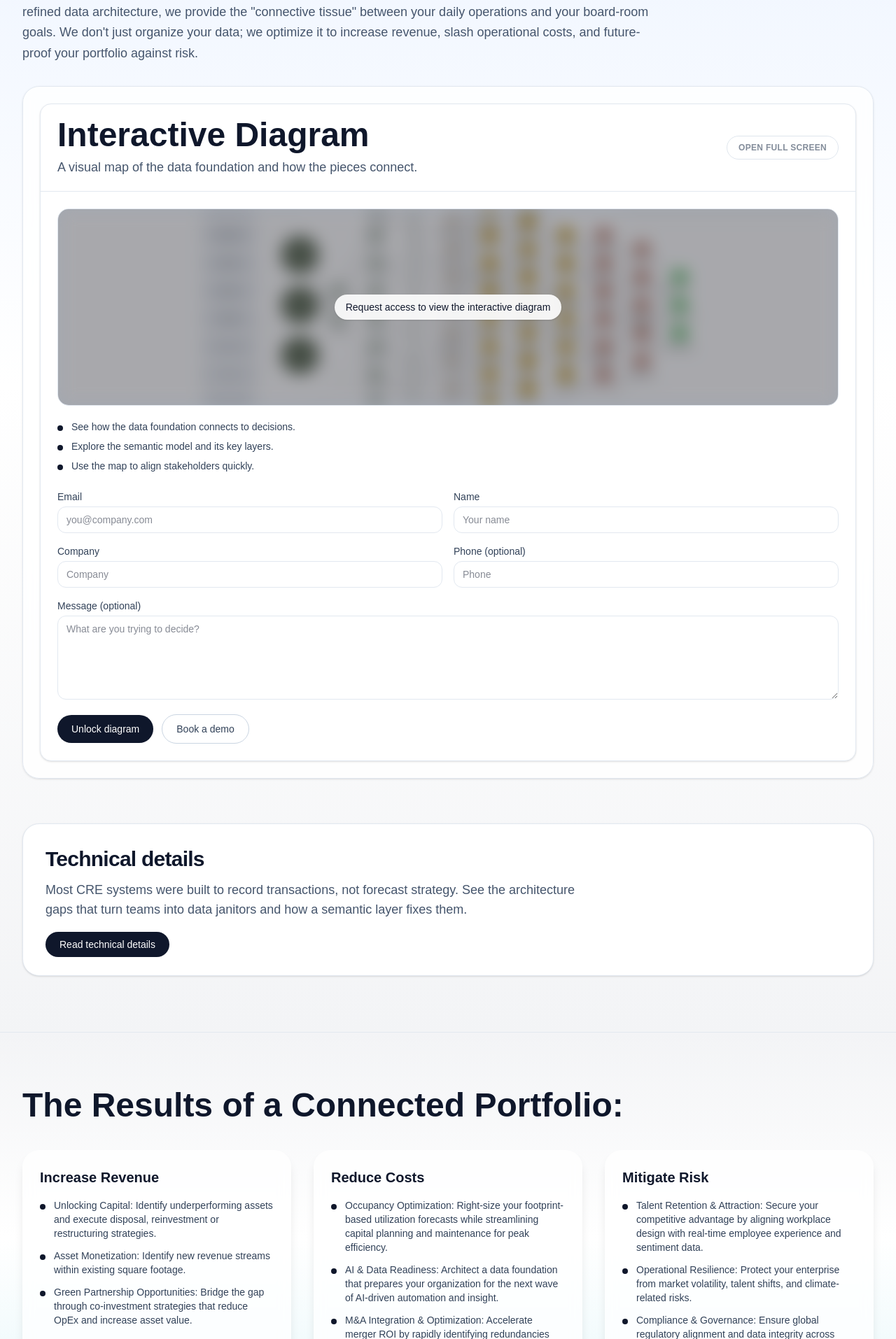
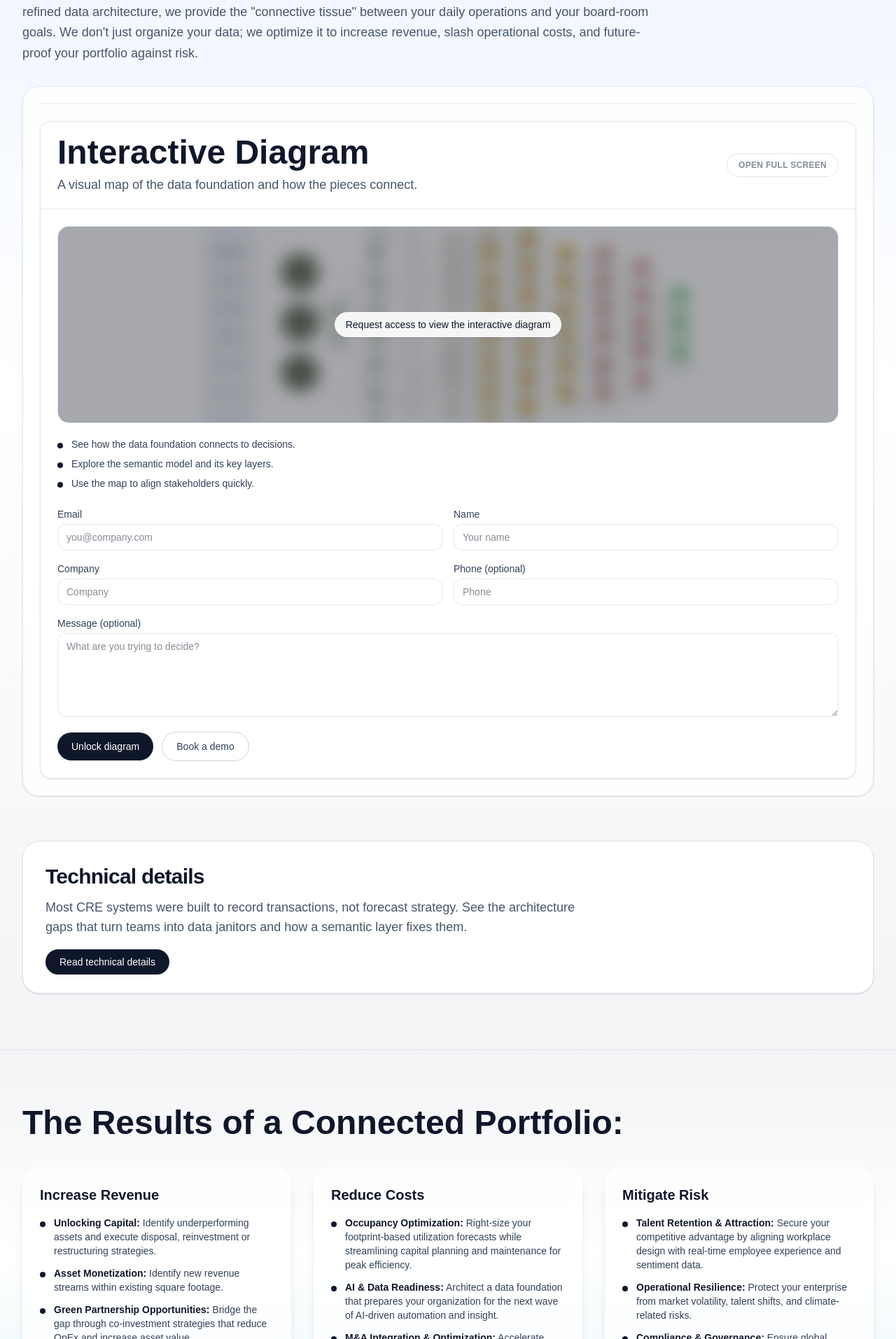
Before and after one commit to gliderhover/cd-consulting-site, a Next.js app: page / in a window 1280 px wide. Shown: the part 1146-3060 px from the top of the page at 70% size. Built offline with nearby package versions, Linux system fonts and the light colour scheme.

Commit message:
content update

```diff
--- a/app/page.tsx
+++ b/app/page.tsx
@@ -236,11 +236,11 @@ export default function Home() {
               </div>
             </div>
 
-            <div
-              id="diagram"
-              className="rounded-3xl border border-slate-200 bg-white/80 p-6 shadow-sm backdrop-blur"
-            >
+            <div className="rounded-3xl border border-slate-200 bg-white/80 p-6 shadow-sm backdrop-blur">
+              <div className="mb-6 h-px w-full bg-slate-200/70" />
+              <div id="diagram">
               <DiagramGate mode="inline" />
+              </div>
             </div>
           </section>
 
@@ -425,18 +425,22 @@ function GenericSection(props: {
                         : "mt-4 list-disc pl-5 text-slate-600"
                     }
                   >
-                    {(section.bullets ?? []).map((bullet) => (
-                      <li key={bullet} className={isOutcomes ? "flex gap-3" : ""}>
-                        {isOutcomes ? (
-                          <>
-                            <span className="mt-2 h-2 w-2 flex-none rounded-full bg-slate-900" />
-                            <span>{bullet}</span>
-                          </>
-                        ) : (
-                          bullet
-                        )}
-                      </li>
-                    ))}
+                    {(section.bullets ?? []).map((bullet) => {
+                      if (!isOutcomes) {
+                        return <li key={bullet}>{bullet}</li>;
+                      }
+
+                      const [label, rest] = splitOutcomeBullet(bullet);
+                      return (
+                        <li key={bullet} className="flex gap-3">
+                          <span className="mt-2 h-2 w-2 flex-none rounded-full bg-slate-900" />
+                          <span>
+                            <span className="font-semibold text-slate-900">{label}</span>
+                            {rest}
+                          </span>
+                        </li>
+                      );
+                    })}
                   </ul>
                 )}
               </div>
@@ -457,6 +461,16 @@ function GenericSection(props: {
       </Container>
     </section>
   );
+}
+
+function splitOutcomeBullet(bullet: string): [string, string] {
+  const index = bullet.indexOf(":");
+  if (index === -1) {
+    return [bullet, ""];
+  }
+  const label = bullet.slice(0, index + 1);
+  const rest = bullet.slice(index + 1);
+  return [label, rest];
 }
 
 function AboutSection(props: { content: Partial<AboutContent> }) {
```
